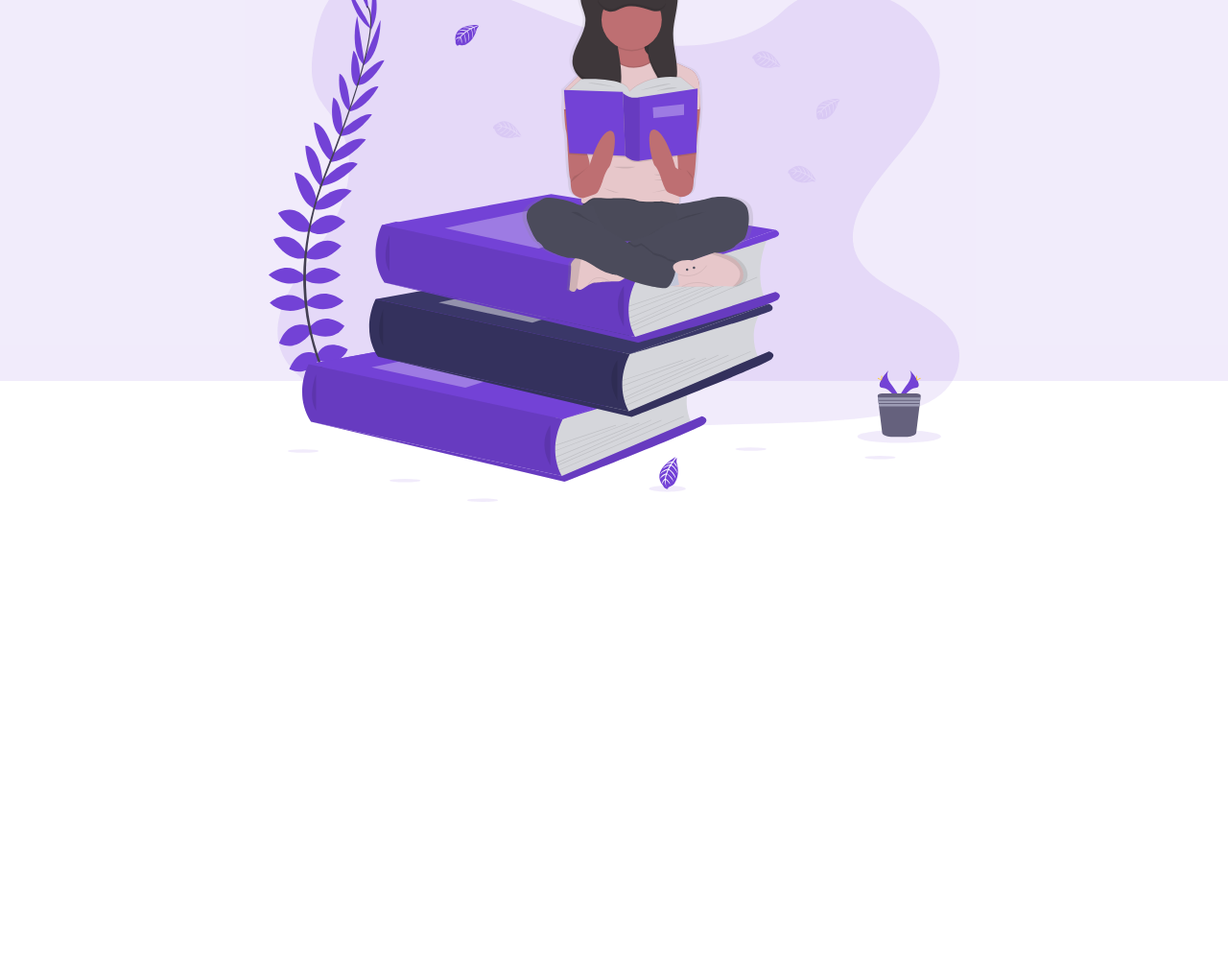
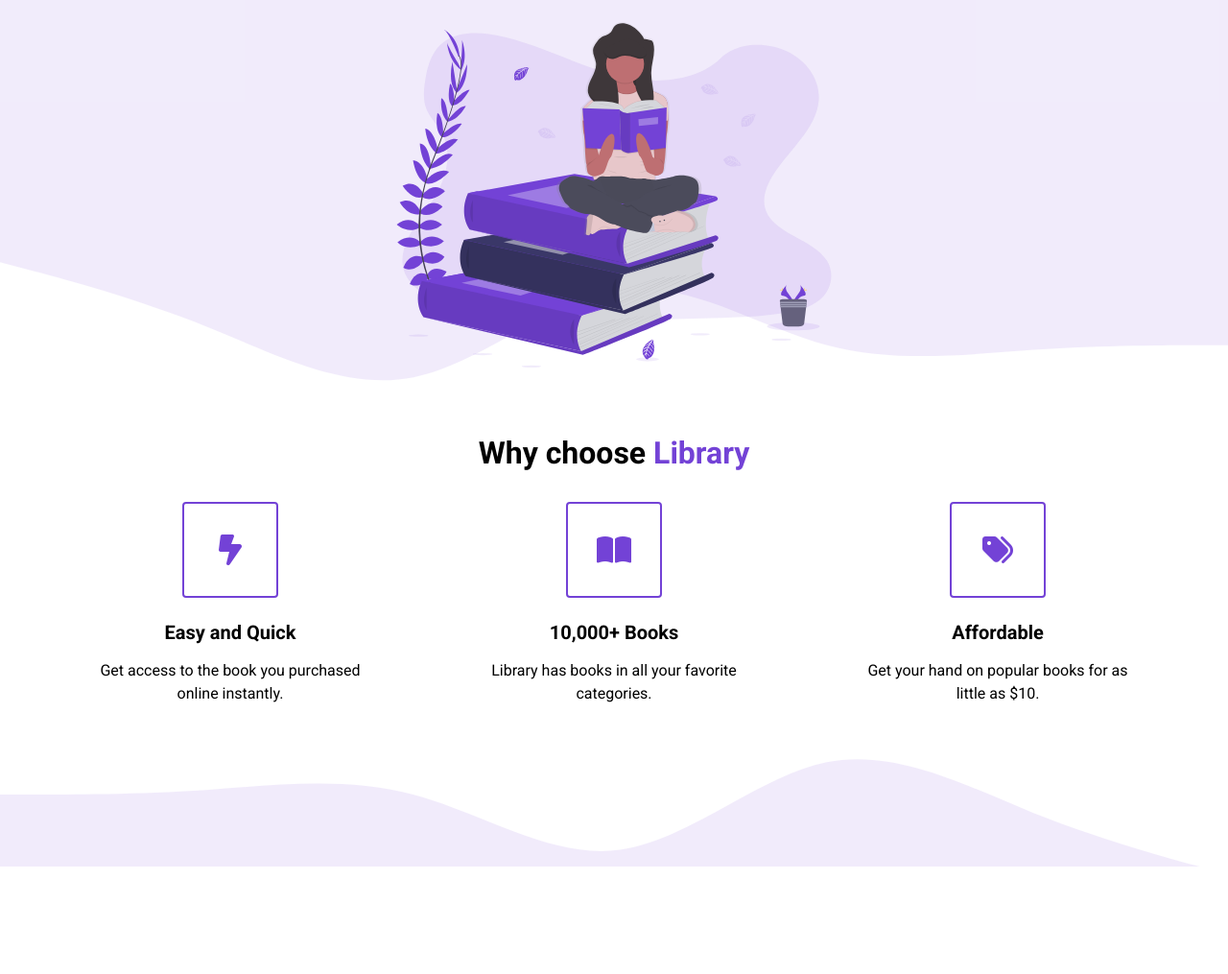
Before and after one commit to johnst101/e-commerce-website, a plain HTML site: page index.html in a window 1280 px wide. Shown: the part 403-1418 px from the top of the page at 96% size. Before the commit the page ends 930 px from the top, so only its background shows below. Drawn offline with Linux system fonts and the light colour scheme.

Commit message:
added/fixed header and added highlights section

```diff
--- a/index.html
+++ b/index.html
@@ -6,6 +6,10 @@
     <meta name="viewport" content="width=device-width, initial-scale=1.0" />
     <title>Library</title>
     <link rel="stylesheet" href="styles.css" />
+    <script
+      src="https://kit.fontawesome.com/f8d5de6a27.js"
+      crossorigin="anonymous"
+    ></script>
   </head>
   <body>
     <section id="landing">
@@ -28,11 +32,64 @@
             <h2>Find your book with <span class="purple">Library</span></h2>
             <button class="btn">Browse books</button>
           </div>
-          <figure class="header__image-wrapper">
-            <img src="./assets/Undraw_Books.svg" alt="" />
+          <figure class="header__image--wrapper">
+            <img
+              src="./assets/Undraw_Books.svg"
+              alt=""
+            />
           </figure>
         </div>
       </header>
     </section>
+    <main>
+      <section id="highlights">
+        <div class="container">
+          <div class="row">
+            <h2 class="section__title">
+              Why choose <span class="purple">Library</span>
+            </h2>
+            <div class="highlight__wrapper">
+              <div class="highlight">
+                <div class="highlight__image">
+                  <i class="fa-solid fa-bolt-lightning"></i>
+                </div>
+                <h3 class="highlight__subtitle">Easy and Quick</h3>
+                <p class="highlight__para">
+                  Get access to the book you purchased online instantly.
+                </p>
+              </div>
+              <div class="highlight">
+                <div class="highlight__image">
+                  <i class="fa-solid fa-book-open"></i>
+                </div>
+                <h3 class="highlight__subtitle">10,000+ Books</h3>
+                <p class="highlight__para">
+                  Library has books in all your favorite categories.
+                </p>
+              </div>
+              <div class="highlight">
+                <div class="highlight__image">
+                  <i class="fa-solid fa-tags"></i>
+                </div>
+                <h3 class="highlight__subtitle">Affordable</h3>
+                <p class="highlight__para">
+                  Get your hand on popular books for as little as $10.
+                </p>
+              </div>
+            </div>
+          </div>
+        </div>
+      </section>
+      <section id="features">
+        <div class="container">
+          <div class="row"></div>
+        </div>
+      </section>
+      <section id="recent">
+        <div class="container">
+          <div class="row"></div>
+        </div>
+      </section>
+    </main>
   </body>
 </html>
--- a/styles.css
+++ b/styles.css
@@ -7,6 +7,15 @@
     font-family: 'Roboto', sans-serif;
 }
 
+html{
+    scroll-behavior: smooth;
+}
+
+body{
+    max-width: 100vw;
+    overflow-x: hidden;
+}
+
 nav{
     height: 80px;
     display: flex;
@@ -14,24 +23,21 @@ nav{
 
 img{
     width: 100%;
+    height: 100%;
+    max-height: 50vh;
+    padding: 20px;
 }
 
-.nav__container{
-    width: 100%;
-    max-width: 1200px;
-    padding: 0 24px;
-    display: flex;
-    justify-content: space-between;
-    align-items: center;
-    margin: 0 auto;
+p{
+    line-height: 1.5;
 }
 
-.purple{
-    color: #7342d6;
+a{
+    text-decoration: none;
 }
 
-.logo{
-    width: 160px;
+a:hover{
+    text-decoration: underline;
 }
 
 ul{
@@ -40,52 +46,6 @@ ul{
 
 li{
     list-style-type: none;
-}
-
-.nav__link{
-    margin-left: 16px;
-    text-decoration: none;
-    font-size: 20px;
-    color: #7342d6;
-    font-weight: bold;
-    padding: 8px;
-}
-
-.nav__link:hover{
-    text-decoration: underline;
-}
-
-.nav__link--primary {
-    border: 2px solid #7342d6;
-    border-radius: 4px;
-}
-
-.nav__link--primary:hover{
-    text-decoration: none;
-}
-
-#landing{
-    background-color: rgba(115, 66, 214, 0.1);
-}
-
-header{
-    height: calc(100vh - 80px);
-}
-
-.header__container{
-    width: 100%;
-    max-width: 720px;
-    margin: 0 auto;
-    height: 100%;
-    display: flex;
-    flex-direction: column;
-    justify-content: space-around;
-}
-
-.header__description{
-    display: flex;
-    flex-direction: column;
-    align-items: center;
 }
 
 h1{
@@ -118,6 +78,157 @@ button:active{
     border: none;
 }
 
+.purple{
+    color: #7342d6;
+}
+
+.logo{
+    width: 160px;
+}
+
+/* NAV */
+
+.nav__container{
+    width: 100%;
+    max-width: 1200px;
+    padding: 0 24px;
+    display: flex;
+    justify-content: space-between;
+    align-items: center;
+    margin: 0 auto;
+}
+
+.nav__link{
+    margin-left: 16px;
+    text-decoration: none;
+    font-size: 20px;
+    color: #7342d6;
+    font-weight: bold;
+    padding: 8px;
+}
+
+.nav__link:hover{
+    text-decoration: underline;
+}
+
+.nav__link--primary {
+    border: 2px solid #7342d6;
+    border-radius: 4px;
+}
+
+.nav__link--primary:hover{
+    text-decoration: none;
+}
+
+/* LANDING */
+
+#landing{
+    background-color: rgba(115, 66, 214, 0.1);
+}
+
+header{
+    height: calc(100vh - 80px);
+}
+
+.header__container{
+    padding-top: 32px;
+    width: 100%;
+    max-width: 720px;
+    margin: 0 auto;
+    height: 100%;
+    display: flex;
+    flex-direction: column;
+    justify-content: space-around;
+}
+
+.header__description{
+    display: flex;
+    flex-direction: column;
+    align-items: center;
+}
+
 .header__image--wrapper{
     padding: 20px;
+    z-index: 2;
 }
+
+.container{
+    padding: 56px 0;
+}
+
+.row{
+    width: 100%;
+    max-width: 1200px;
+    margin: 0 auto;
+}
+
+/* HIGHLIGHTS */
+
+#highlights{
+    position: relative;
+}
+
+#highlights::before,
+#highlights::after{
+    background: url('assets/wave.svg');
+    content: "";
+    position: absolute;
+    width: 101vw;
+    height: 12vw;
+    left: 0;
+    z-index: 1;
+    background-size: cover;
+    background-repeat: no-repeat;
+}
+
+#highlights::before{
+    transform: translateY(-100%);
+    top: 1px;
+}
+
+#highlights::after{
+    bottom: 1px;
+    transform: translateY(100%) rotate(180deg);
+}
+
+.highlight__wrapper{
+    display: flex;
+}
+
+.highlight{
+    padding: 0 24px;
+    width: calc(100%/3);
+    display: flex;
+    flex-direction: column;
+    align-items: center;
+    justify-content: center;
+}
+
+.highlight__para{
+    text-align: center;
+    max-width: 280px;
+}
+
+.highlight__image{
+    border: 2px solid #7342d6;
+    color: #7342d6;
+    width: 100px;
+    height: 100px;
+    display: flex;
+    align-items: center;
+    justify-content: center;
+    border-radius: 4px;
+    font-size: 32px;
+    margin-bottom: 24px;
+}
+
+.highlight__subtitle{
+    font-size: 20px;
+    margin-bottom: 16px;
+}
+
+/* FEATURES */
+
+#features{
+    background-color: rgba(115, 66, 214, 0.1);
+}
```
